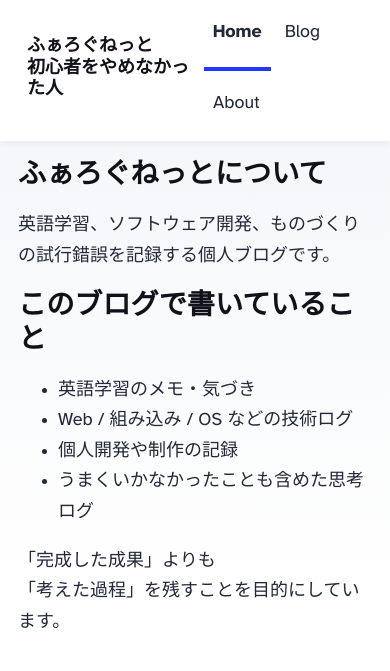
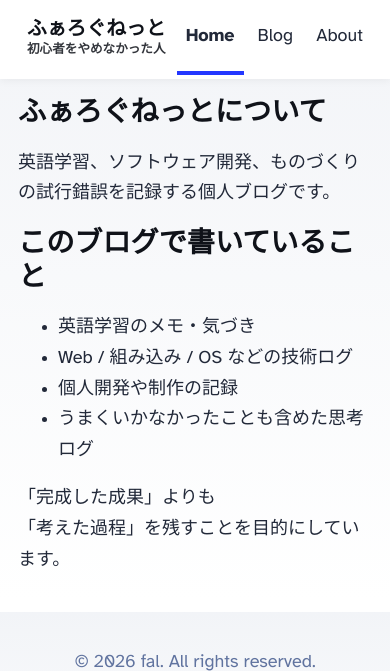
Before and after one commit to falog/falog.net, an Astro site: page / in a window 390 px wide. Shown: the top 671 px of the page. Built offline with nearby package versions, Linux system fonts and the light colour scheme; Astro itself is replaced by a stand-in of ours.

Commit message:
fix:title size

```diff
--- a/src/components/Header.astro
+++ b/src/components/Header.astro
@@ -8,7 +8,7 @@ import HeaderLink from './HeaderLink.astro';
 		<h2>
 			<a href="/" class="site-title">
 				<span class="title-main">ふぁろぐねっと</span>
-				<span class="title-separator"> | </span>
+				<span class="title-separator">&nbsp;|&nbsp;</span>
 				<span class="title-sub">初心者をやめなかった人</span>
 			</a>
 		</h2>
@@ -62,6 +62,16 @@ import HeaderLink from './HeaderLink.astro';
 		flex-wrap: wrap;
 		align-items: center;
 		gap: 0;
+		font-weight: 700;
+	}
+
+	.title-main {
+	}
+
+	.title-separator {
+	}
+
+	.title-sub {
 	}
 
 	@media (max-width: 600px) {
@@ -69,6 +79,16 @@ import HeaderLink from './HeaderLink.astro';
 			flex-direction: column;
 			align-items: flex-start;
 			line-height: 1.2;
+		}
+
+		.title-main {
+			font-size: 1.1em;
+		}
+
+		.title-sub {
+			font-size: 0.7em;
+			opacity: 0.85;
+			white-space: nowrap;
 		}
 
 		.title-separator {
```
